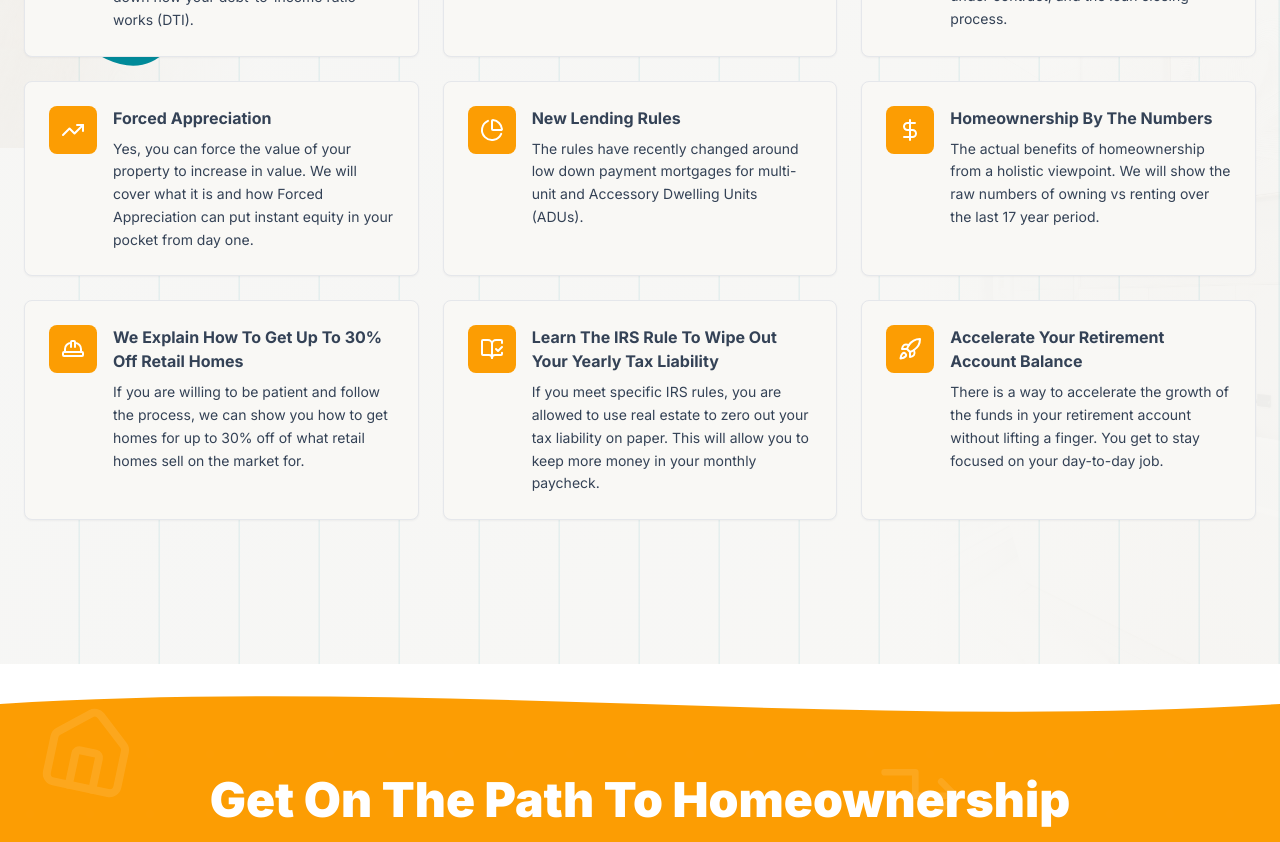
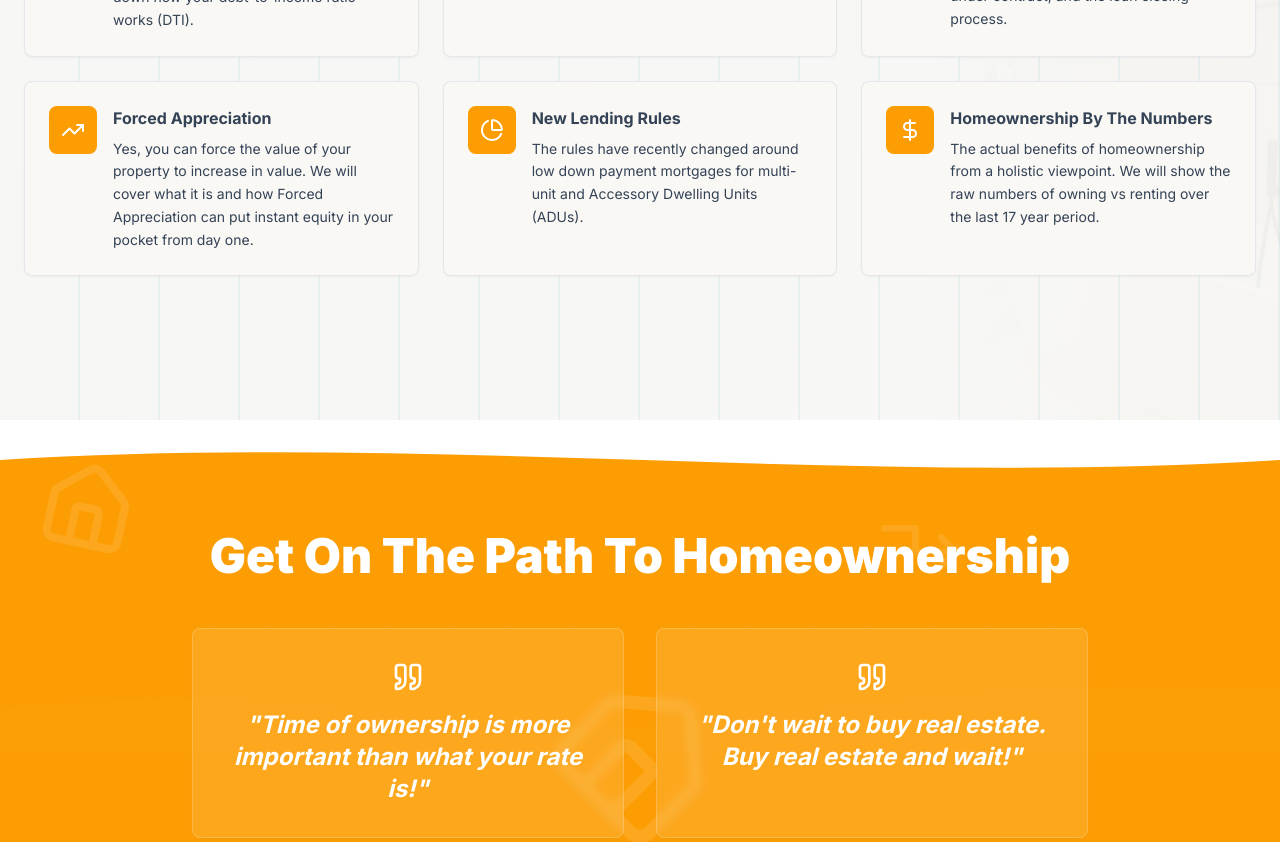
Before and after one commit to Multiculture-Mortgage/w2towealth-webinar-landingpg, a React (Vite) app: page / in a window 1280 px wide. Shown: the part 2717-3559 px from the top of the page. Built offline with nearby package versions, Linux system fonts and the light colour scheme.

Commit message:
Conditionally hide list items

```diff
--- a/src/components/BenefitsSection.tsx
+++ b/src/components/BenefitsSection.tsx
@@ -88,6 +88,9 @@ const BenefitsSection = ({ showChallenge = false }: BenefitsSectionProps) => {
     animationDelay: string;
   }>>([]);
   const [activeQuestionIndex, setActiveQuestionIndex] = useState(0);
+
+  // Filter benefits - show only first 6 for webinar, all 9 for challenge
+  const displayedBenefits = showChallenge ? benefits : benefits.slice(0, 6);
 
   useEffect(() => {
     const generateRandomPositions = () => {
@@ -285,7 +288,7 @@ const BenefitsSection = ({ showChallenge = false }: BenefitsSectionProps) => {
 
         {/* Benefits Grid */}
         <div className="grid md:grid-cols-2 lg:grid-cols-3 gap-6 mb-16">
-          {benefits.map((benefit, index) => (
+          {displayedBenefits.map((benefit, index) => (
             <Card key={index} className="border border-border hover:shadow-md transition-shadow duration-300">
               <CardContent className="p-6">
                 <div className="flex items-start space-x-4">
```
